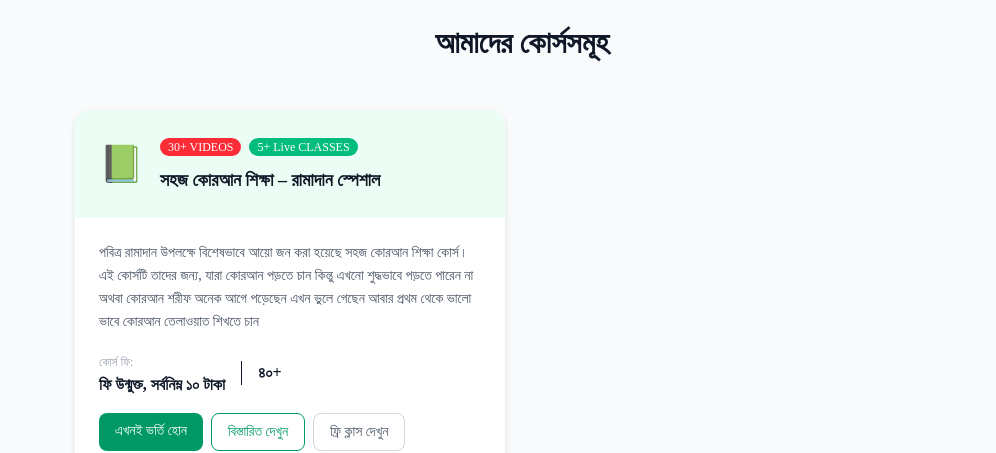
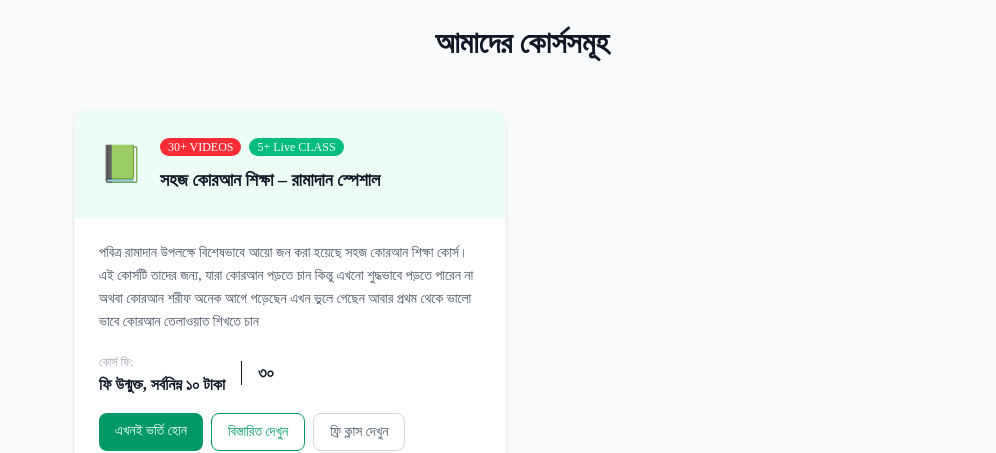
Before and after one commit to kawsar19/quran-learning, a Next.js app: page / in a window 1280 px wide. Shown: the part 1280-1733 px from the top of the page, without its empty margins (118-1114 px from the left). Built offline with nearby package versions, Linux system fonts and the light colour scheme; a web font is replaced by a local one.

Commit message:
update page.tsx

```diff
--- a/app/page.tsx
+++ b/app/page.tsx
@@ -106,7 +106,7 @@
                     30+ VIDEOS
                   </span>
                   <span className="bg-emerald-500 text-white text-xs px-2 py-0.5 rounded-full ml-2">
-                    5+ Live CLASSES
+                    5+ Live CLASS
                   </span>
                   <h3 className="text-lg font-bold text-gray-900 mt-2">
                   সহজ কোরআন শিক্ষা – রামাদান স্পেশাল
@@ -123,8 +123,8 @@
                     <p className="font-bold text-gray-900">ফি উন্মুক্ত, সর্বনিম্ন ১০ টাকা</p>
                   </div>
                   <div className="border-l pl-4">
-                    <span className="text-gray-400 text-xs hidden">মেয়াদ:</span>
-                    <p className="font-bold text-gray-900">৪০+</p>
+                    <span className="text-gray-400 text-xs hidden">দিন:</span>
+                    <p className="font-bold text-gray-900">৩০</p>
                   </div>
                 </div>
                 <div className="flex items-center gap-2 text-xs text-gray-500 mb-6 hidden">
```
